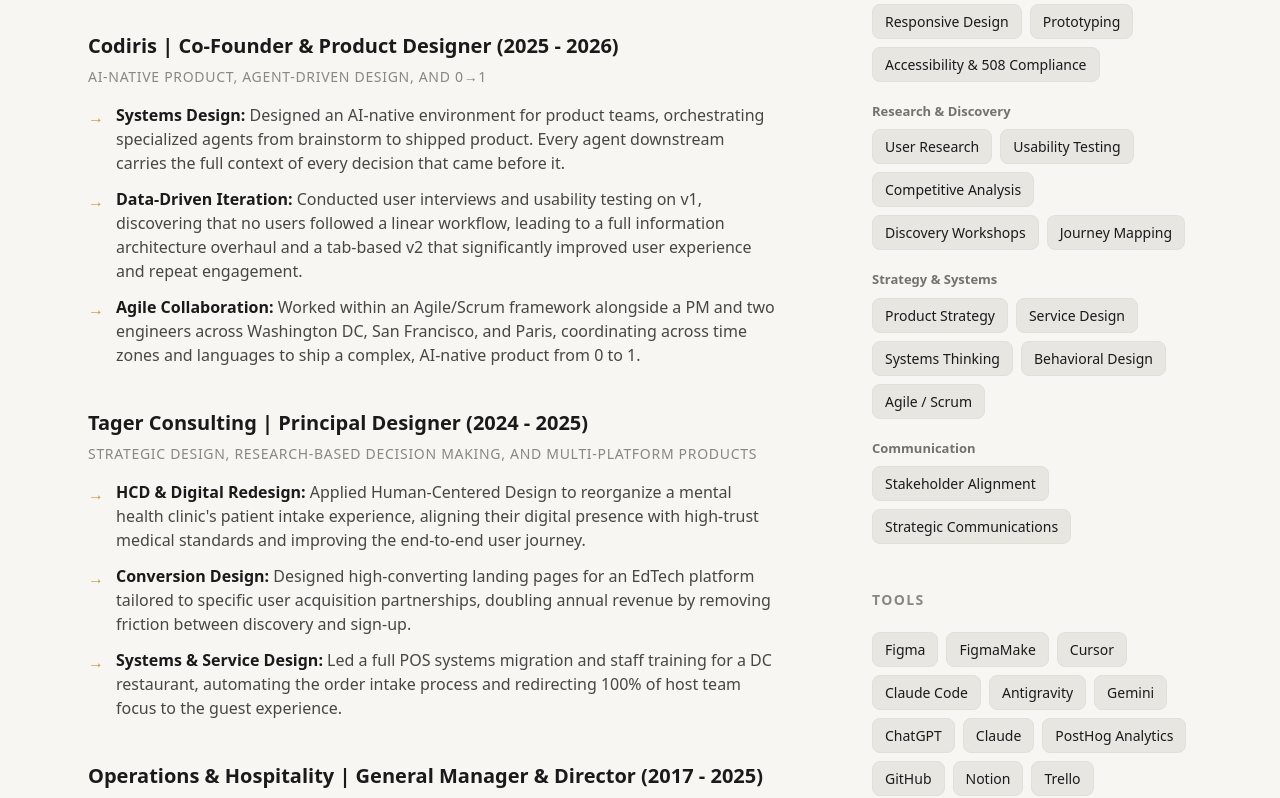
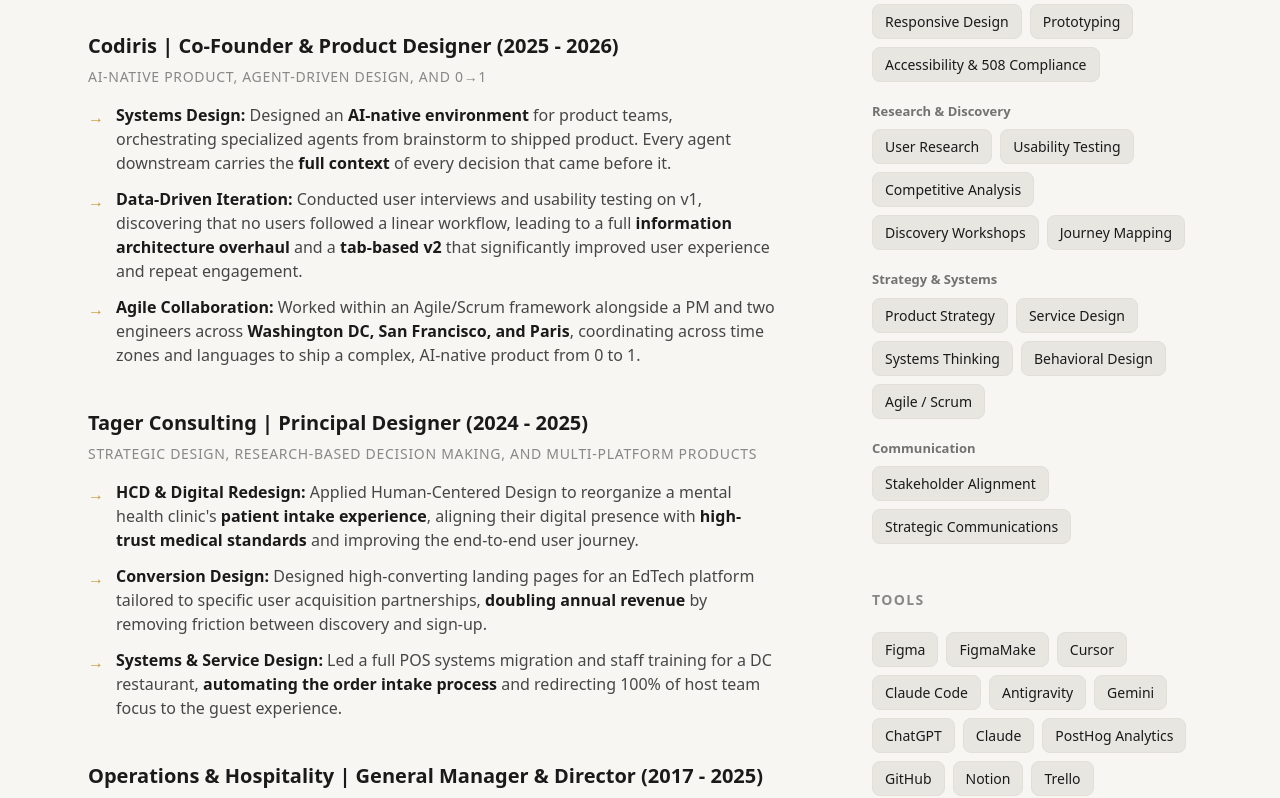
Before and after one commit to brunotager/portfolio, a Next.js app: page /resume in a window 1280 px wide. Shown: the part 558-1356 px from the top of the page. Built offline with nearby package versions, Linux system fonts and the light colour scheme; a web font is replaced by a local one.

Commit message:
Update resume bold highlights, simplify contact page copy

```diff
--- a/src/app/contact/page.tsx
+++ b/src/app/contact/page.tsx
@@ -10,7 +10,7 @@
       </h1>
 
       <p className="text-[18px] md:text-[22px] font-normal leading-[28px] md:leading-[32px] text-brand-text/80 mx-auto max-w-full mb-16 whitespace-nowrap">
-        If you&apos;re hiring a product designer for sports, fitness, or health, I&apos;ll make this easy.
+        If you&apos;re hiring a product designer, I&apos;ll make this easy.
       </p>
 
       <div className="flex flex-col items-center w-full max-w-sm mx-auto">
--- a/src/app/resume/page.tsx
+++ b/src/app/resume/page.tsx
@@ -27,9 +27,9 @@
                 <h3 className="text-[20px] font-semibold text-brand-text mb-1">Codiris | Co-Founder &amp; Product Designer (2025 - 2026)</h3>
                 <div className="text-[14px] font-medium text-brand-text/50 uppercase tracking-wider mb-4">AI-Native Product, Agent-Driven Design, and 0→1</div>
                 <ul className="flex flex-col gap-3 text-[16px] leading-[24px] text-brand-text/80">
-                  <li className="flex gap-3 items-start group"><span className="text-brand-accent mt-0.5">→</span><span><strong className="font-semibold text-brand-text group-hover:text-brand-accent transition-colors">Systems Design:</strong> Designed an AI-native environment for product teams, orchestrating specialized agents from brainstorm to shipped product. Every agent downstream carries the full context of every decision that came before it.</span></li>
-                  <li className="flex gap-3 items-start group"><span className="text-brand-accent mt-0.5">→</span><span><strong className="font-semibold text-brand-text group-hover:text-brand-accent transition-colors">Data-Driven Iteration:</strong> Conducted user interviews and usability testing on v1, discovering that no users followed a linear workflow, leading to a full information architecture overhaul and a tab-based v2 that significantly improved user experience and repeat engagement.</span></li>
-                  <li className="flex gap-3 items-start group"><span className="text-brand-accent mt-0.5">→</span><span><strong className="font-semibold text-brand-text group-hover:text-brand-accent transition-colors">Agile Collaboration:</strong> Worked within an Agile/Scrum framework alongside a PM and two engineers across Washington DC, San Francisco, and Paris, coordinating across time zones and languages to ship a complex, AI-native product from 0 to 1.</span></li>
+                  <li className="flex gap-3 items-start group"><span className="text-brand-accent mt-0.5">→</span><span><strong className="font-semibold text-brand-text group-hover:text-brand-accent transition-colors">Systems Design:</strong> Designed an <strong className="font-semibold text-brand-text group-hover:text-brand-accent transition-colors">AI-native environment</strong> for product teams, orchestrating specialized agents from brainstorm to shipped product. Every agent downstream carries the <strong className="font-semibold text-brand-text group-hover:text-brand-accent transition-colors">full context</strong> of every decision that came before it.</span></li>
+                  <li className="flex gap-3 items-start group"><span className="text-brand-accent mt-0.5">→</span><span><strong className="font-semibold text-brand-text group-hover:text-brand-accent transition-colors">Data-Driven Iteration:</strong> Conducted user interviews and usability testing on v1, discovering that no users followed a linear workflow, leading to a full <strong className="font-semibold text-brand-text group-hover:text-brand-accent transition-colors">information architecture overhaul</strong> and a <strong className="font-semibold text-brand-text group-hover:text-brand-accent transition-colors">tab-based v2</strong> that significantly improved user experience and repeat engagement.</span></li>
+                  <li className="flex gap-3 items-start group"><span className="text-brand-accent mt-0.5">→</span><span><strong className="font-semibold text-brand-text group-hover:text-brand-accent transition-colors">Agile Collaboration:</strong> Worked within an Agile/Scrum framework alongside a PM and two engineers across <strong className="font-semibold text-brand-text group-hover:text-brand-accent transition-colors">Washington DC, San Francisco, and Paris</strong>, coordinating across time zones and languages to ship a complex, AI-native product from 0 to 1.</span></li>
                 </ul>
               </div>
 
@@ -38,9 +38,9 @@
                 <h3 className="text-[20px] font-semibold text-brand-text mb-1">Tager Consulting | Principal Designer (2024 - 2025)</h3>
                 <div className="text-[14px] font-medium text-brand-text/50 uppercase tracking-wider mb-4">Strategic Design, Research-Based Decision Making, and Multi-Platform Products</div>
                 <ul className="flex flex-col gap-3 text-[16px] leading-[24px] text-brand-text/80">
-                  <li className="flex gap-3 items-start group"><span className="text-brand-accent mt-0.5">→</span><span><strong className="font-semibold text-brand-text group-hover:text-brand-accent transition-colors">HCD &amp; Digital Redesign:</strong> Applied Human-Centered Design to reorganize a mental health clinic&apos;s patient intake experience, aligning their digital presence with high-trust medical standards and improving the end-to-end user journey.</span></li>
-                  <li className="flex gap-3 items-start group"><span className="text-brand-accent mt-0.5">→</span><span><strong className="font-semibold text-brand-text group-hover:text-brand-accent transition-colors">Conversion Design:</strong> Designed high-converting landing pages for an EdTech platform tailored to specific user acquisition partnerships, doubling annual revenue by removing friction between discovery and sign-up.</span></li>
-                  <li className="flex gap-3 items-start group"><span className="text-brand-accent mt-0.5">→</span><span><strong className="font-semibold text-brand-text group-hover:text-brand-accent transition-colors">Systems &amp; Service Design:</strong> Led a full POS systems migration and staff training for a DC restaurant, automating the order intake process and redirecting 100% of host team focus to the guest experience.</span></li>
+                  <li className="flex gap-3 items-start group"><span className="text-brand-accent mt-0.5">→</span><span><strong className="font-semibold text-brand-text group-hover:text-brand-accent transition-colors">HCD &amp; Digital Redesign:</strong> Applied Human-Centered Design to reorganize a mental health clinic&apos;s <strong className="font-semibold text-brand-text group-hover:text-brand-accent transition-colors">patient intake experience</strong>, aligning their digital presence with <strong className="font-semibold text-brand-text group-hover:text-brand-accent transition-colors">high-trust medical standards</strong> and improving the end-to-end user journey.</span></li>
+                  <li className="flex gap-3 items-start group"><span className="text-brand-accent mt-0.5">→</span><span><strong className="font-semibold text-brand-text group-hover:text-brand-accent transition-colors">Conversion Design:</strong> Designed high-converting landing pages for an EdTech platform tailored to specific user acquisition partnerships, <strong className="font-semibold text-brand-text group-hover:text-brand-accent transition-colors">doubling annual revenue</strong> by removing friction between discovery and sign-up.</span></li>
+                  <li className="flex gap-3 items-start group"><span className="text-brand-accent mt-0.5">→</span><span><strong className="font-semibold text-brand-text group-hover:text-brand-accent transition-colors">Systems &amp; Service Design:</strong> Led a full POS systems migration and staff training for a DC restaurant, <strong className="font-semibold text-brand-text group-hover:text-brand-accent transition-colors">automating the order intake process</strong> and redirecting 100% of host team focus to the guest experience.</span></li>
                 </ul>
               </div>
 
@@ -59,7 +59,7 @@
                 <h3 className="text-[20px] font-semibold text-brand-text mb-1">Strategic Communications | Associate &amp; Account Executive (2010 - 2016)</h3>
                 <div className="text-[14px] font-medium text-brand-text/50 uppercase tracking-wider mb-4">Strategic Messaging, Stakeholder Management, and Storytelling</div>
                 <ul className="flex flex-col gap-3 text-[16px] leading-[24px] text-brand-text/80">
-                  <li className="flex gap-3 items-start group"><span className="text-brand-accent mt-0.5">→</span><span><strong className="font-semibold text-brand-text group-hover:text-brand-accent transition-colors">Stakeholder Identification &amp; Alignment:</strong> Managed communications for <strong className="font-semibold text-brand-text group-hover:text-brand-accent transition-colors">Fortune 500 clients</strong>, developing strategies that translated complex business needs into clear, actionable narratives.</span></li>
+                  <li className="flex gap-3 items-start group"><span className="text-brand-accent mt-0.5">→</span><span><strong className="font-semibold text-brand-text group-hover:text-brand-accent transition-colors">Stakeholder Identification &amp; Alignment:</strong> Managed communications for Fortune 500 clients, developing strategies that translated complex business needs into <strong className="font-semibold text-brand-text group-hover:text-brand-accent transition-colors">clear, actionable narratives</strong>.</span></li>
                   <li className="flex gap-3 items-start group"><span className="text-brand-accent mt-0.5">→</span><span><strong className="font-semibold text-brand-text group-hover:text-brand-accent transition-colors">Behavioral Strategy:</strong> Designed strategic messaging frameworks for large-scale corporate initiatives, driving user acquisition of <strong className="font-semibold text-brand-text group-hover:text-brand-accent transition-colors">23,000+ applicants</strong> by removing the friction between information and action.</span></li>
                 </ul>
               </div>
```
